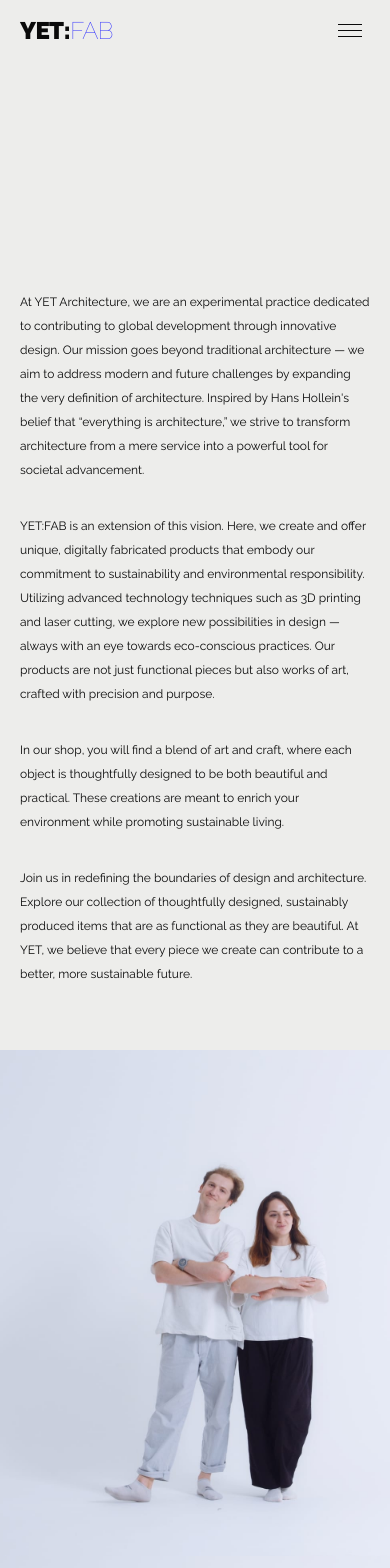
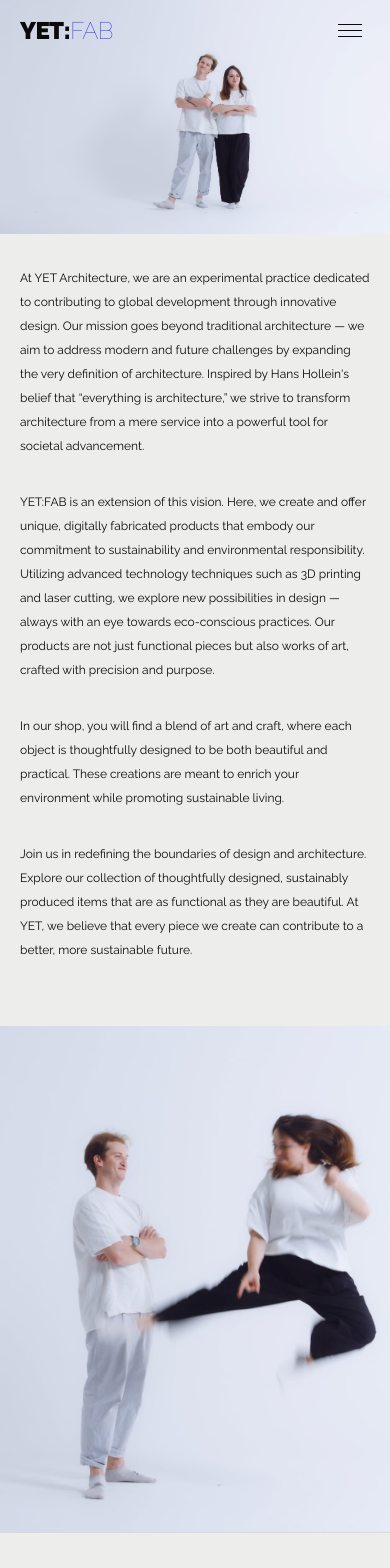
Before and after one commit to yetarch-cyber/yet-fab-web, a Next.js app: page /about in a window 390 px wide. Shown: the top 1568 px of the page. Built offline with nearby package versions, Linux system fonts and the light colour scheme.

Commit message:
About page mobile: photo > text > photo layout

```diff
--- a/app/about/page.tsx
+++ b/app/about/page.tsx
@@ -11,9 +11,21 @@ export const metadata: Metadata = {
 export default function AboutPage() {
   return (
     <main>
-      <div className="grid grid-cols-1 md:grid-cols-2 min-h-screen">
+      {/* Mobile: first photo */}
+      <div className="md:hidden relative w-full" style={{ minHeight: "60vw" }}>
+        <Img
+          src="/images/about/ADA_YET_3.jpg"
+          alt="YET:FAB team — fabrication studio in Tel Aviv"
+          fill
+          className="object-cover"
+          sizes="100vw"
+          priority
+        />
+      </div>
+
+      <div className="grid grid-cols-1 md:grid-cols-2 md:min-h-screen">
         {/* Text column */}
-        <div className="pl-5 md:pl-[200px] pr-5 md:pr-10 pt-[290px] pb-16">
+        <div className="pl-5 md:pl-[200px] pr-5 md:pr-10 pt-8 md:pt-[290px] pb-16">
           <div className="flex flex-col gap-8 max-w-md">
             <p className="text-[0.75rem] leading-[2] text-[#0A0A0A]">
               At YET Architecture, we are an experimental practice dedicated to
@@ -54,18 +66,20 @@ export default function AboutPage() {
           </div>
         </div>
 
-        {/* Images column — 20% bigger */}
+        {/* Images column */}
         <div className="flex flex-col">
-          <div className="relative flex-1" style={{ minHeight: "60vh" }}>
+          {/* First photo: hidden on mobile (shown above), visible on desktop */}
+          <div className="hidden md:block relative flex-1" style={{ minHeight: "60vh" }}>
             <Img
               src="/images/about/ADA_YET_3.jpg"
               alt="YET:FAB team — fabrication studio in Tel Aviv"
               fill
               className="object-cover"
-              sizes="(max-width: 768px) 100vw, 50vw"
+              sizes="50vw"
               priority
             />
           </div>
+          {/* Second photo: always visible */}
           <div className="relative flex-1" style={{ minHeight: "60vh" }}>
             <Img
               src="/images/about/ADA_YET_5.jpg"
```
